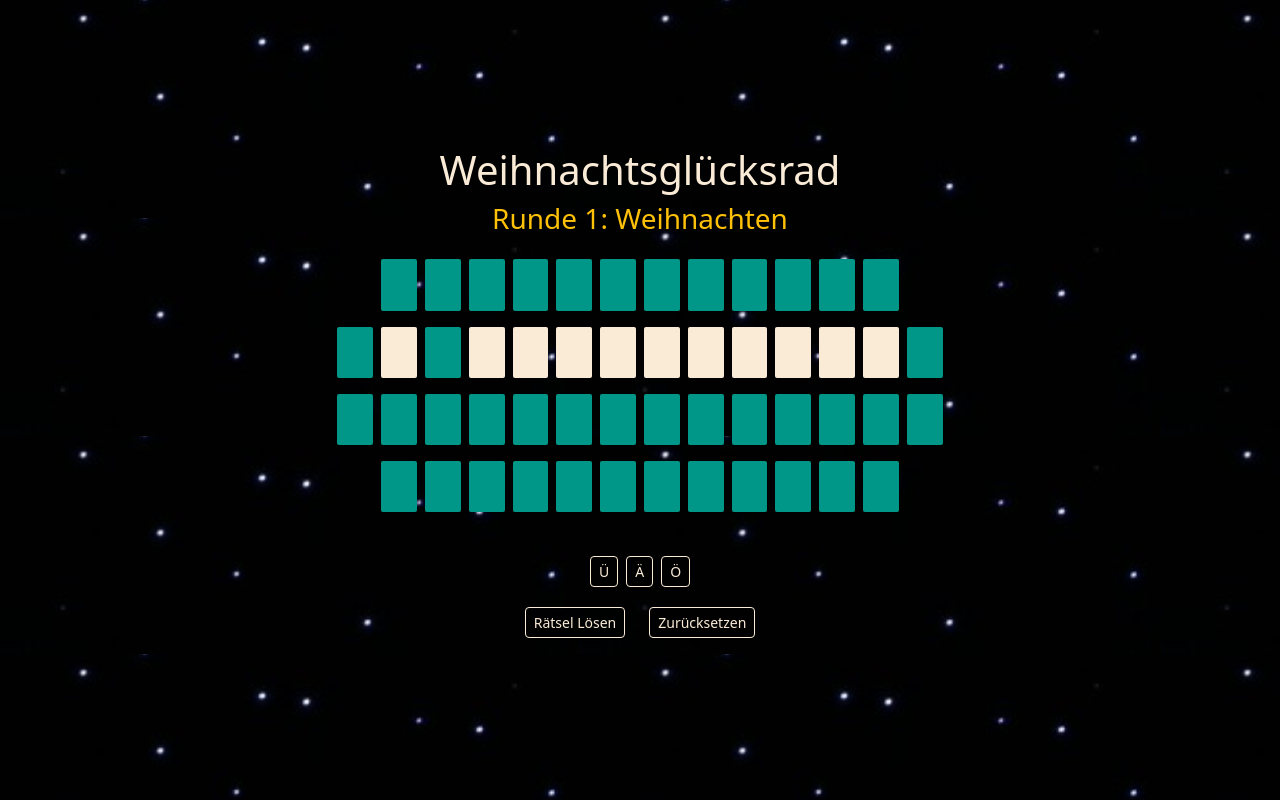
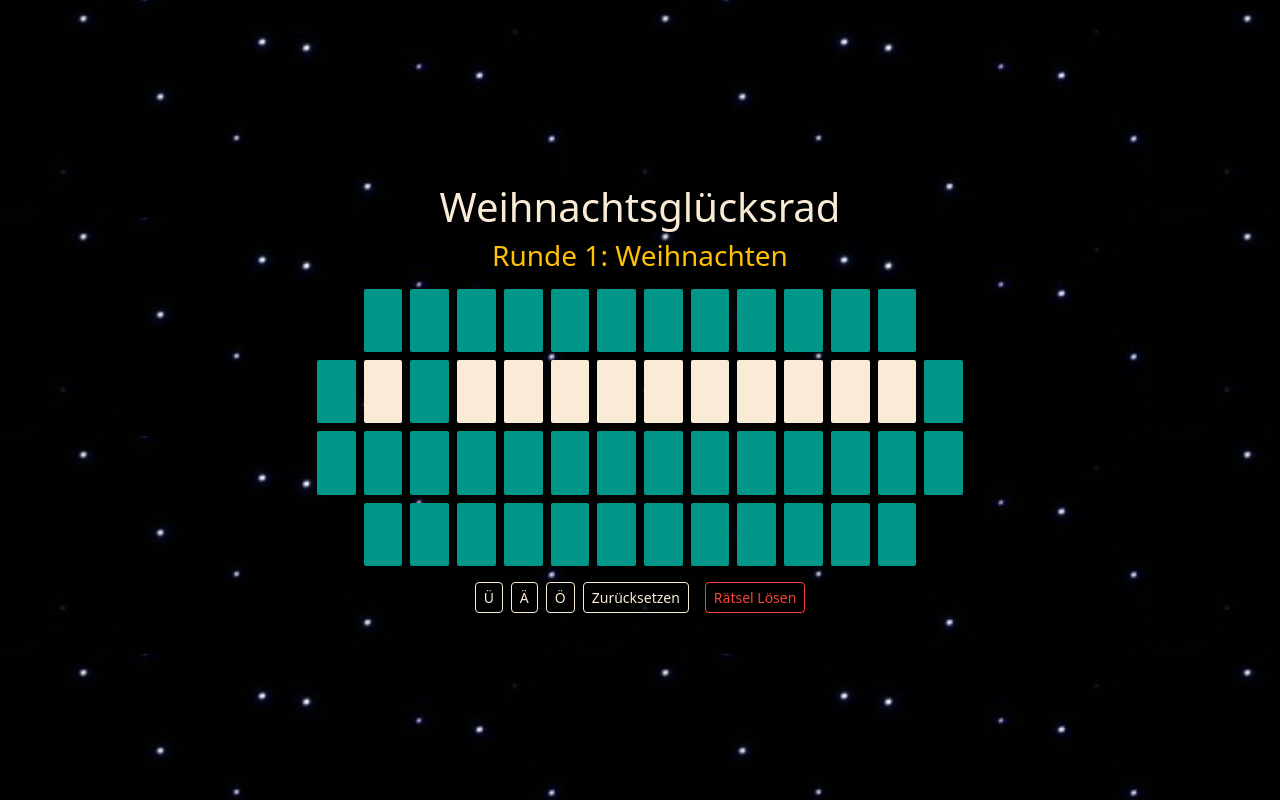
Before and after one commit to DennisSchwartz/wof, a Vue app: page / in a window 1280 px wide. Built offline with nearby package versions, Linux system fonts and the light colour scheme.

Commit message:
Before trying to make toasts

```diff
--- a/src/App.vue
+++ b/src/App.vue
@@ -1,7 +1,7 @@
 <template>
   <!-- A container to house the puzzle board -->
   <div class="container">
-  <div class="col justify-content-center mb-3">
+  <div class="col justify-content-center">
     <h1 class="text-center mb-2 text-primary">Weihnachtsglücksrad</h1>
 
     <!-- Display the category (if any) -->
@@ -16,11 +16,11 @@
       <div class="alert alert-success text-center" v-if="isSolved">Erfolgreich gelöst!</div>
     </div>
   </div>
-  <div class="container col justify-content-center pt-3 pb-4">
+  <div class="container col justify-content-center pt-2 pb-1">
     <div
       v-for="(lineArray, lineIndex) in puzzleLines"
       :key="lineIndex"
-      class="row justify-content-center mb-3"
+      class="row justify-content-center mb-2"
     >
       <!-- We use "col-auto" so it sizes to fit content and is centered via "justify-content-center" -->
       <div class="col-auto">
@@ -51,21 +51,13 @@
         <button @click="handleKeyUp({key: 'Ö'})" class="btn btn-outline-primary btn-sm m-1">
           Ö
         </button>
-      </div>
-    </div>
-
-    <div class="row justify-content-center mt-3">
-      <div class="col-auto">
-        <!-- Bootstrap button -->
-        <button @click="revealAll" class="btn btn-outline-primary btn-sm">
-          Rätsel Lösen
-        </button>
-      </div>
-      <div class="col-auto">
-        <!-- Bootstrap button -->
-        <button @click="initialize" class="btn btn-outline-primary btn-sm">
-          Zurücksetzen
-        </button>
+      <button @click="initialize" class="btn btn-outline-primary btn-sm m-1">
+        Zurücksetzen
+      </button>
+      <span class="mx-1"></span>
+      <button @click="revealAll" class="btn btn-outline-danger btn-sm m-1">
+        Rätsel Lösen
+      </button>
       </div>
     </div>
   </div>
@@ -349,15 +341,14 @@ body {
 
 /* We’ll still use puzzle-char for custom background or styling */
 .puzzle-char {
-  background-color: antiquewhite;
   border-radius: 2px;
   color: black;
-  min-width: 1.4em;
-  min-height: 2em;
+  min-width: 1.1em;
+  min-height: 1.8em;
   display: flex;
   align-items: center;
   justify-content: center;
-  font-size: 1.6em;
+  font-size: 2.2em;
   font-weight: bold;
 }
 </style>
```
